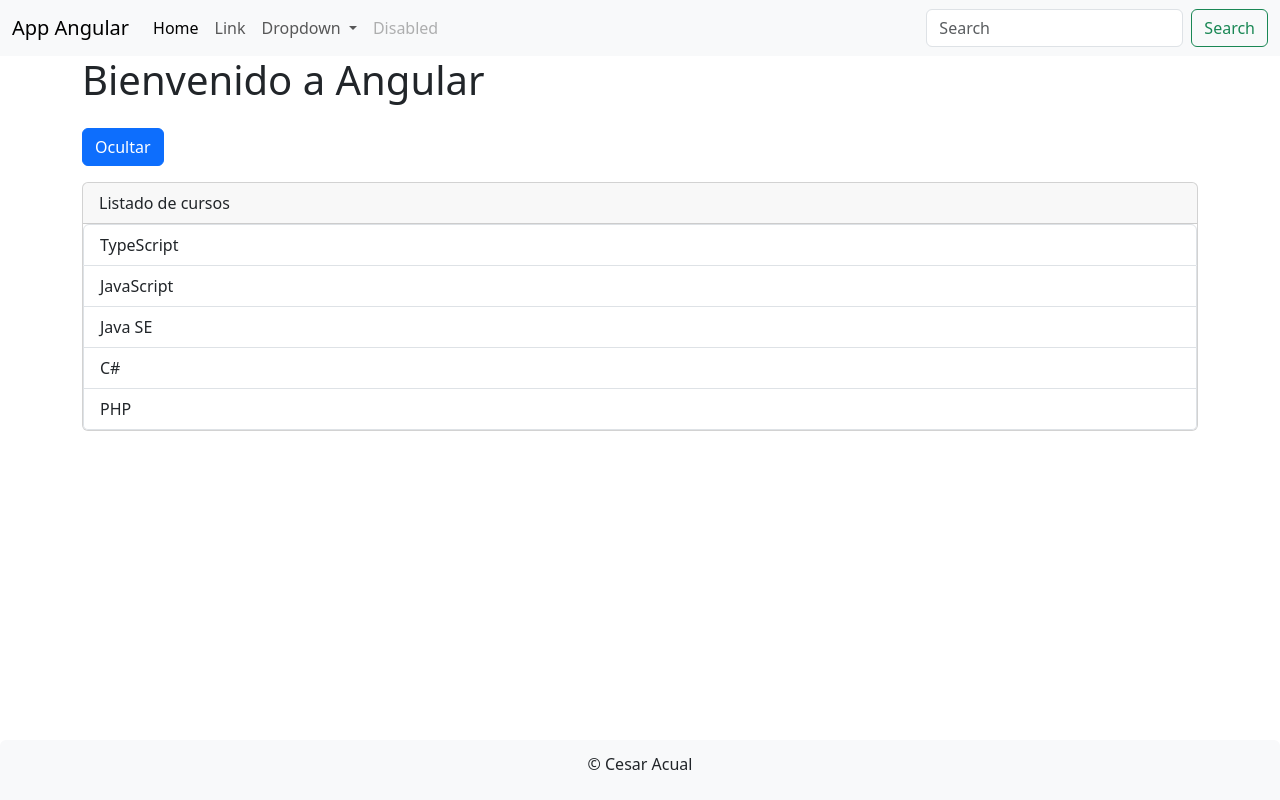
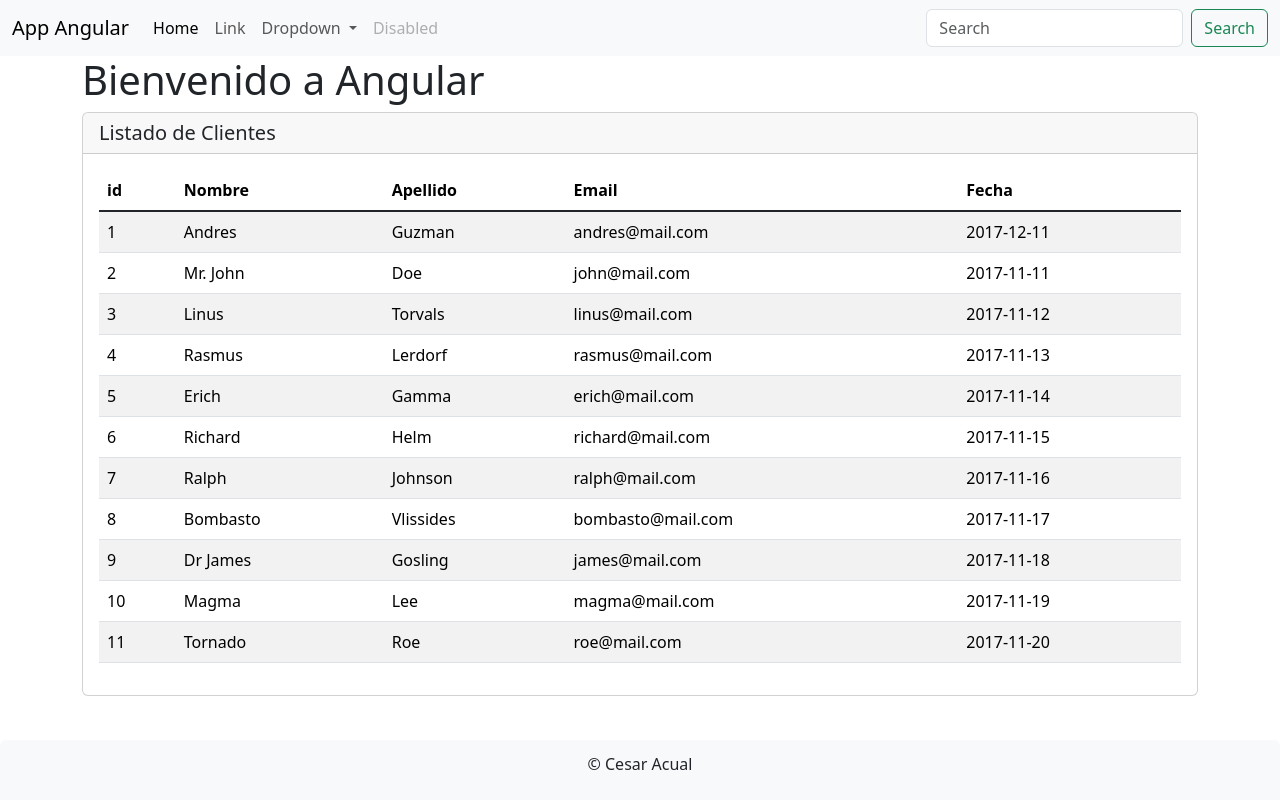
Before and after one commit to augustoqa/clientes-frontend-angular, an Angular app: page / in a window 1280 px wide. Built offline with nearby package versions, Linux system fonts and the light colour scheme.

Commit message:
Crear el componente clientes y desplegar los clientes

```diff
--- a/src/app/app.component.html
+++ b/src/app/app.component.html
@@ -2,6 +2,6 @@
 <div class="container">
   <h1>{{ title }}</h1>
 
-  <app-directiva></app-directiva>
+  <app-clientes></app-clientes>
 </div>
 <app-footer></app-footer>
--- a/src/app/app.module.ts
+++ b/src/app/app.module.ts
@@ -4,10 +4,11 @@ import { BrowserModule } from '@angular/platform-browser'
 import { AppComponent } from './app.component'
 import { HeaderComponent } from './header/header.component';
 import { FooterComponent } from './footer/footer.component';
-import { DirectivaComponent } from './directiva/directiva.component'
+import { DirectivaComponent } from './directiva/directiva.component';
+import { ClientesComponent } from './clientes/clientes.component'
 
 @NgModule({
-  declarations: [AppComponent, HeaderComponent, FooterComponent, DirectivaComponent],
+  declarations: [AppComponent, HeaderComponent, FooterComponent, DirectivaComponent, ClientesComponent],
   imports: [BrowserModule],
   providers: [],
   bootstrap: [AppComponent],
--- /dev/null
+++ b/src/app/clientes/cliente.ts
@@ -0,0 +1,7 @@
+export class Cliente {
+  id?: number
+  nombre?: string
+  apellido?: string
+  createAt?: string
+  email?: string
+}
--- /dev/null
+++ b/src/app/clientes/clientes.component.html
@@ -0,0 +1,25 @@
+<div class="card">
+  <h5 class="card-header">Listado de Clientes</h5>
+  <div class="card-body">
+    <table class="table table-striped">
+      <thead>
+        <tr>
+          <th>id</th>
+          <th>Nombre</th>
+          <th>Apellido</th>
+          <th>Email</th>
+          <th>Fecha</th>
+        </tr>
+      </thead>
+      <tbody class="table-group-divider">
+        <tr *ngFor="let cliente of clientes">
+          <td>{{ cliente.id }}</td>
+          <td>{{ cliente.nombre }}</td>
+          <td>{{ cliente.apellido }}</td>
+          <td>{{ cliente.email }}</td>
+          <td>{{ cliente.createAt }}</td>
+        </tr>
+      </tbody>
+    </table>
+  </div>
+</div>
--- /dev/null
+++ b/src/app/clientes/clientes.component.ts
@@ -0,0 +1,88 @@
+import { Component } from '@angular/core'
+import { Cliente } from './cliente'
+
+@Component({
+  selector: 'app-clientes',
+  templateUrl: './clientes.component.html',
+})
+export class ClientesComponent {
+  clientes: Cliente[] = [
+    {
+      id: 1,
+      nombre: 'Andres',
+      apellido: 'Guzman',
+      email: 'andres@mail.com',
+      createAt: '2017-12-11',
+    },
+    {
+      id: 2,
+      nombre: 'Mr. John',
+      apellido: 'Doe',
+      email: 'john@mail.com',
+      createAt: '2017-11-11',
+    },
+    {
+      id: 3,
+      nombre: 'Linus',
+      apellido: 'Torvals',
+      email: 'linus@mail.com',
+      createAt: '2017-11-12',
+    },
+    {
+      id: 4,
+      nombre: 'Rasmus',
+      apellido: 'Lerdorf',
+      email: 'rasmus@mail.com',
+      createAt: '2017-11-13',
+    },
+    {
+      id: 5,
+      nombre: 'Erich',
+      apellido: 'Gamma',
+      email: 'erich@mail.com',
+      createAt: '2017-11-14',
+    },
+    {
+      id: 6,
+      nombre: 'Richard',
+      apellido: 'Helm',
+      email: 'richard@mail.com',
+      createAt: '2017-11-15',
+    },
+    {
+      id: 7,
+      nombre: 'Ralph',
+      apellido: 'Johnson',
+      email: 'ralph@mail.com',
+      createAt: '2017-11-16',
+    },
+    {
+      id: 8,
+      nombre: 'Bombasto',
+      apellido: 'Vlissides',
+      email: 'bombasto@mail.com',
+      createAt: '2017-11-17',
+    },
+    {
+      id: 9,
+      nombre: 'Dr James',
+      apellido: 'Gosling',
+      email: 'james@mail.com',
+      createAt: '2017-11-18',
+    },
+    {
+      id: 10,
+      nombre: 'Magma',
+      apellido: 'Lee',
+      email: 'magma@mail.com',
+      createAt: '2017-11-19',
+    },
+    {
+      id: 11,
+      nombre: 'Tornado',
+      apellido: 'Roe',
+      email: 'roe@mail.com',
+      createAt: '2017-11-20',
+    },
+  ]
+}
```
